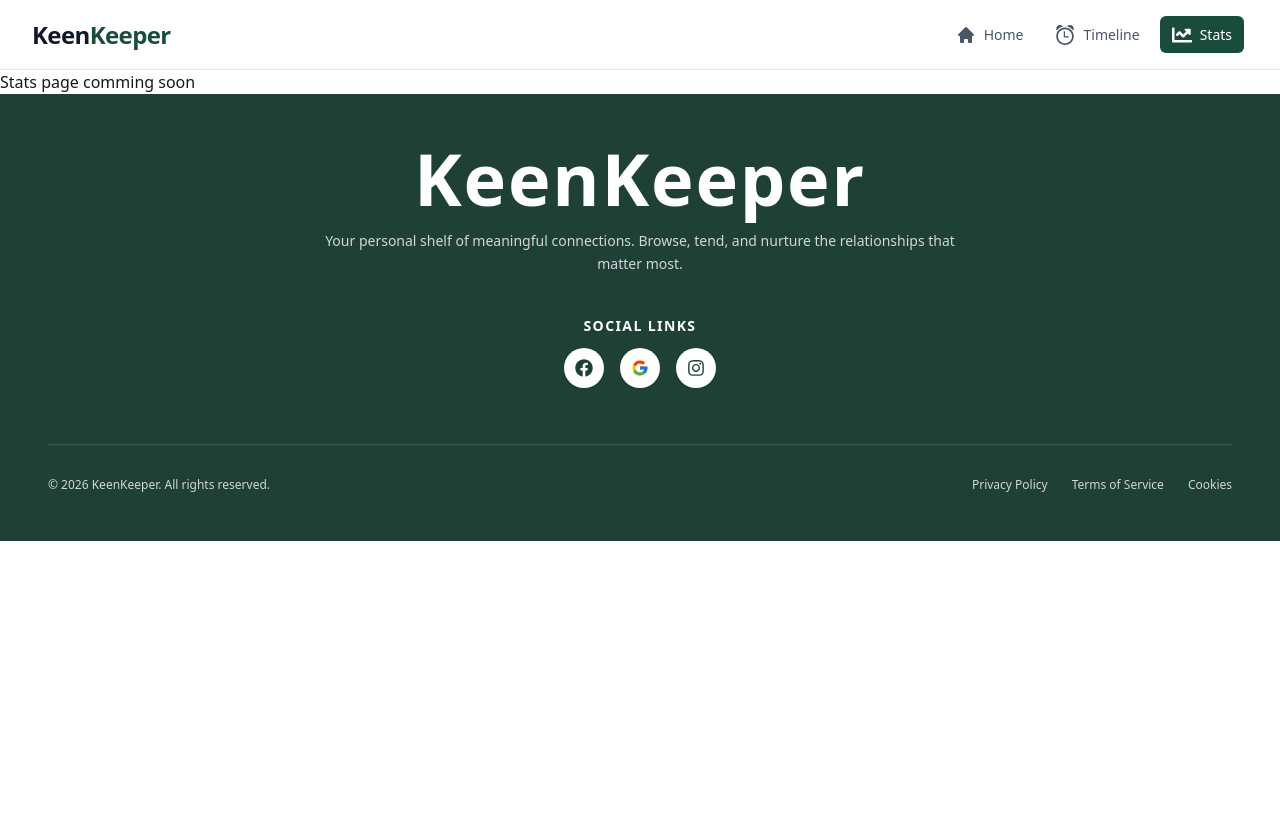
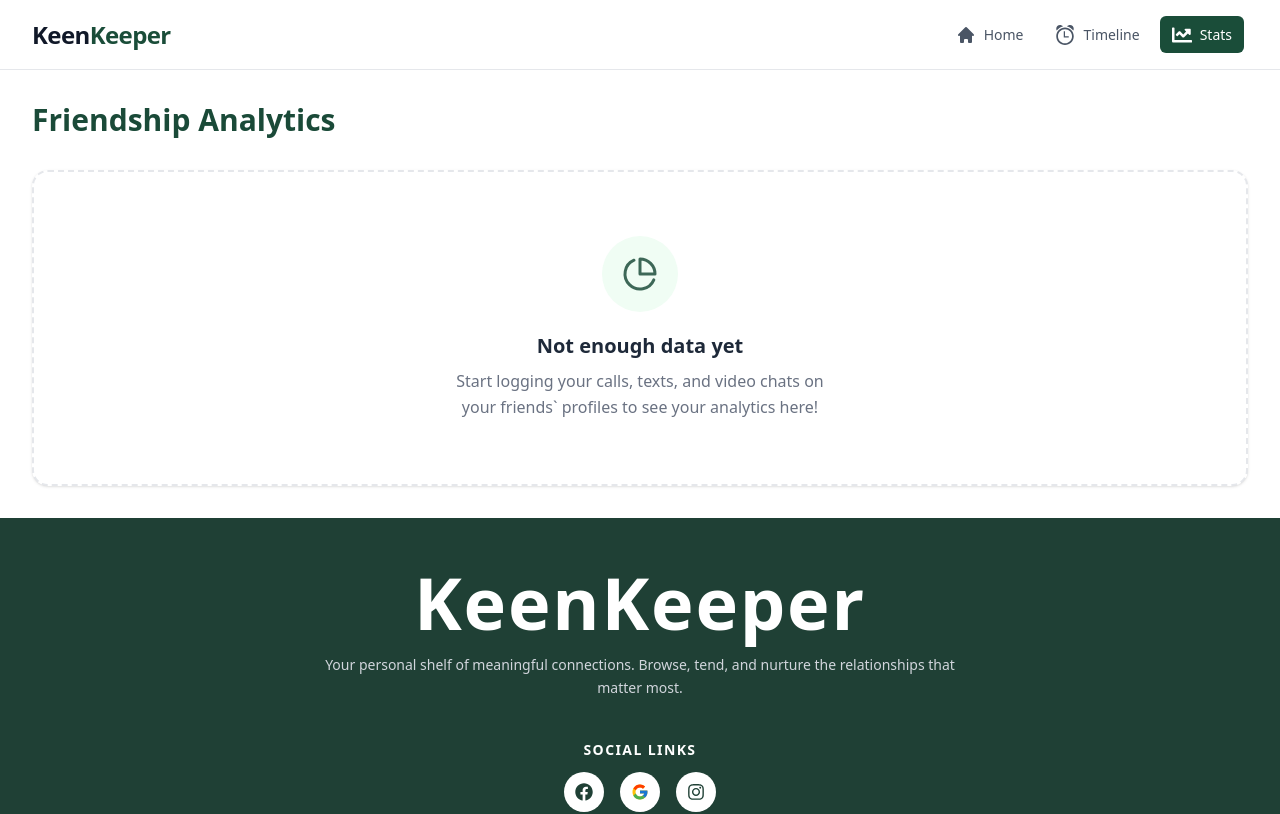
Before and after one commit to mosharof-dev/keen-keeper, a Next.js app: page /stats in a window 1280 px wide. Shown: the top 814 px of the page. Built offline with nearby package versions, Linux system fonts and the light colour scheme.

Commit message:
feat: update StatsPage to display interaction analytics with a pie chart and add empty state design

```diff
--- a/package.json
+++ b/package.json
@@ -14,7 +14,8 @@
     "react-dom": "19.2.4",
     "react-icons": "^5.6.0",
     "react-spinners": "^0.17.0",
-    "react-toastify": "^11.0.5"
+    "react-toastify": "^11.0.5",
+    "recharts": "^3.8.1"
   },
   "devDependencies": {
     "@tailwindcss/postcss": "^4",
--- a/src/app/stats/page.jsx
+++ b/src/app/stats/page.jsx
@@ -1,11 +1,89 @@
+
+"use client";
 import React from 'react';
+import { useTimeline } from "@/Context/ProviderContext";
+import { PieChart, Pie, Cell, ResponsiveContainer, Tooltip, Legend } from 'recharts';
+import { FiPieChart } from 'react-icons/fi';
 
-const StatsPage = () => {
-    return (
-        <div>
-            <h2>Stats page comming soon</h2>
+export default function StatsPage() {
+  // 1. Context  data
+  const { interactions } = useTimeline();
+
+  // 2. Data Transformation
+  const callCount = interactions.filter(i => i.type === 'Call').length;
+  const textCount = interactions.filter(i => i.type === 'Text').length;
+  const videoCount = interactions.filter(i => i.type === 'Video').length;
+
+
+
+  const chartData = [
+    { name: 'Text', value: textCount, color: '#8b5cf6' }, // Purple
+    { name: 'Call', value: callCount, color: '#1a4a38' }, // Dark Green
+    { name: 'Video', value: videoCount, color: '#22c55e' } // Light Green
+  ].filter(item => item.value > 0);
+
+  return (
+    <div className="max-w-7xl mx-auto p-4 md:p-8">
+      <h1 className="text-3xl font-bold text-[#1a4a38] mb-8">Friendship Analytics</h1>
+
+      {interactions.length === 0 ? (
+
+        <div className="flex flex-col items-center justify-center p-16 bg-white rounded-2xl shadow-sm border-2 border-dashed border-gray-200">
+          <div className="bg-green-50 p-5 rounded-full mb-5">
+            <FiPieChart className="text-[#1a4a38] text-4xl animate-pulse" />
+          </div>
+          <h3 className="text-xl font-bold text-gray-800 mb-2">Not enough data yet</h3>
+          <p className="text-gray-500 max-w-sm mx-auto text-center leading-relaxed">
+            Start logging your calls, texts, and video chats on your friends` profiles to see your analytics here!
+          </p>
         </div>
-    );
-};
+      ) : (
+        //  The Donut Chart Section
+        <div className="bg-white p-6 md:p-10 rounded-2xl shadow-sm border border-gray-100">
+          <h3 className="text-sm font-semibold text-gray-500 mb-8 uppercase tracking-wider">
+            By Interaction Type
+          </h3>
 
-export default StatsPage;
+          {/*  Responsive Container*/}
+          <div className="h-87.5 w-full flex justify-center items-center">
+            <ResponsiveContainer width="100%" height="100%">
+              <PieChart>
+                <Pie
+                  data={chartData}
+                  cx="50%" // Center X
+                  cy="50%" // Center Y
+                  innerRadius={90}
+                  outerRadius={130}
+                  paddingAngle={5}
+                  dataKey="value"
+                  stroke="none"
+                >
+
+                  {chartData.map((entry, index) => (
+                    <Cell key={`cell-${index}`} fill={entry.color} />
+                  ))}
+                </Pie>
+
+
+                <Tooltip
+                  contentStyle={{
+                    borderRadius: '12px',
+                    border: 'none',
+                    boxShadow: '0 10px 15px -3px rgb(0 0 0 / 0.1)'
+                  }}
+                />
+
+
+                <Legend
+                  verticalAlign="bottom"
+                  height={36}
+                  iconType="circle"
+                />
+              </PieChart>
+            </ResponsiveContainer>
+          </div>
+        </div>
+      )}
+    </div>
+  );
+}
```
Also changed, not shown: 1 other file (tests, documents, lock files or other folders).
